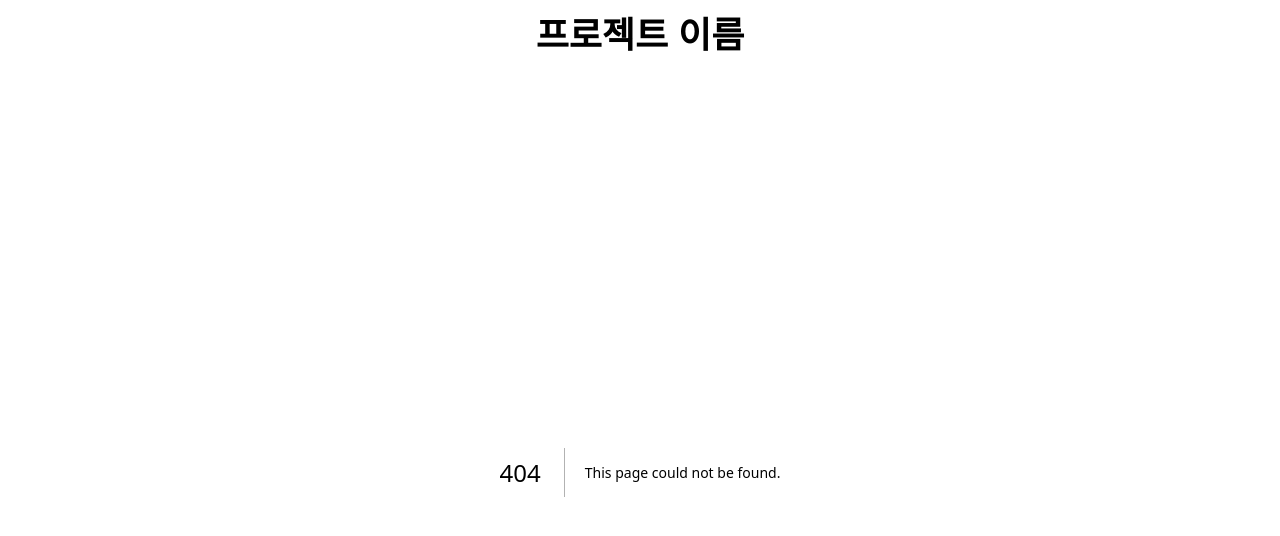
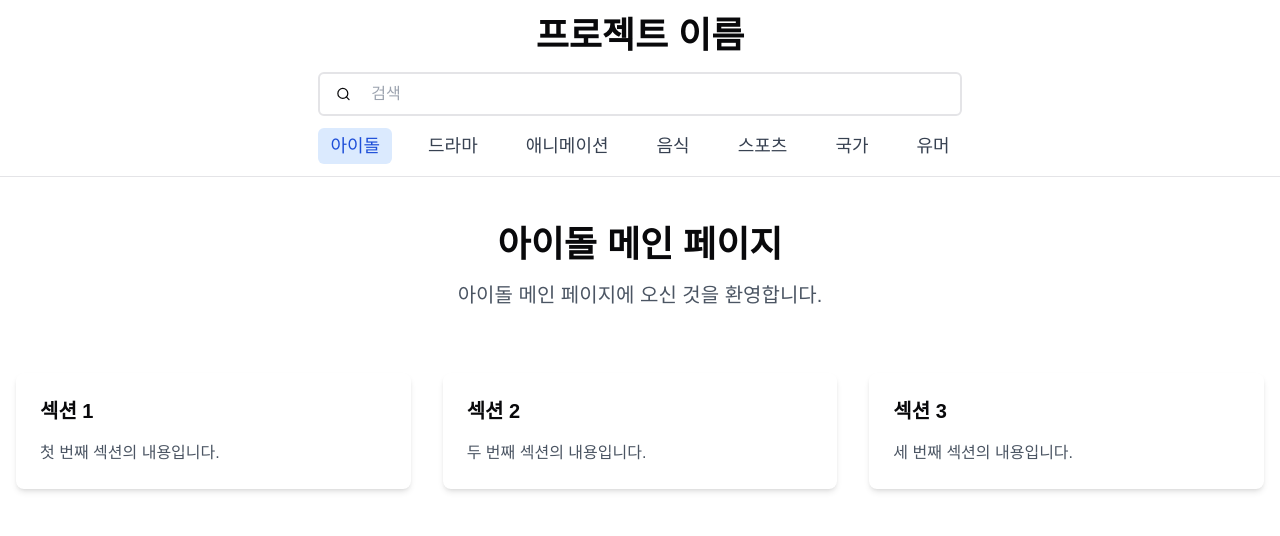
Before and after one commit to highthon-15/highthon-15, a Next.js app: page /idol in a window 1280 px wide. Before the commit this address had no page. Shown: the top 536 px of the page. Built offline with nearby package versions, Linux system fonts and the light colour scheme.

Commit message:
test : 아이돌 페이지 만들어서 테스트

```diff
--- /dev/null
+++ b/src/app/(main)/idol/page.tsx
@@ -0,0 +1,33 @@
+export default function IdolMainPage() {
+    return (
+      <div className="container mx-auto px-4 py-8">
+        <section className="text-center mb-16">
+          <h1 className="text-4xl font-bold mb-4">아이돌 메인 페이지</h1>
+          <p className="text-xl text-gray-600">
+            아이돌 메인 페이지에 오신 것을 환영합니다.
+          </p>
+        </section>
+
+        <section className="grid grid-cols-1 md:grid-cols-3 gap-8">
+          <div className="p-6 bg-white rounded-lg shadow-md">
+            <h2 className="text-xl font-semibold mb-4">섹션 1</h2>
+            <p className="text-gray-600">
+              첫 번째 섹션의 내용입니다.
+            </p>
+          </div>
+          <div className="p-6 bg-white rounded-lg shadow-md">
+            <h2 className="text-xl font-semibold mb-4">섹션 2</h2>
+            <p className="text-gray-600">
+              두 번째 섹션의 내용입니다.
+            </p>
+          </div>
+          <div className="p-6 bg-white rounded-lg shadow-md">
+            <h2 className="text-xl font-semibold mb-4">섹션 3</h2>
+            <p className="text-gray-600">
+              세 번째 섹션의 내용입니다.
+            </p>
+          </div>
+        </section>
+      </div>
+    );
+  }
--- a/src/app/layout.tsx
+++ b/src/app/layout.tsx
@@ -1,6 +1,7 @@
 import type { Metadata } from "next";
 import { Geist, Geist_Mono } from "next/font/google";
 import "./globals.css";
+import Link from "next/link";
 
 const geistSans = Geist({
   variable: "--font-geist-sans",
@@ -23,7 +24,9 @@ const Header = () => {
     <header className="sticky top-0 z-50 w-full items-center backdrop-blur">
       {/* 프로젝트 이름 */}
       <div className="flex items-center justify-center p-4">
-        <span className="font-bold text-4xl">프로젝트 이름</span>
+        <Link href="/">
+          <span className="font-bold text-4xl">프로젝트 이름</span>
+        </Link>
       </div>
     </header>
   );
```
